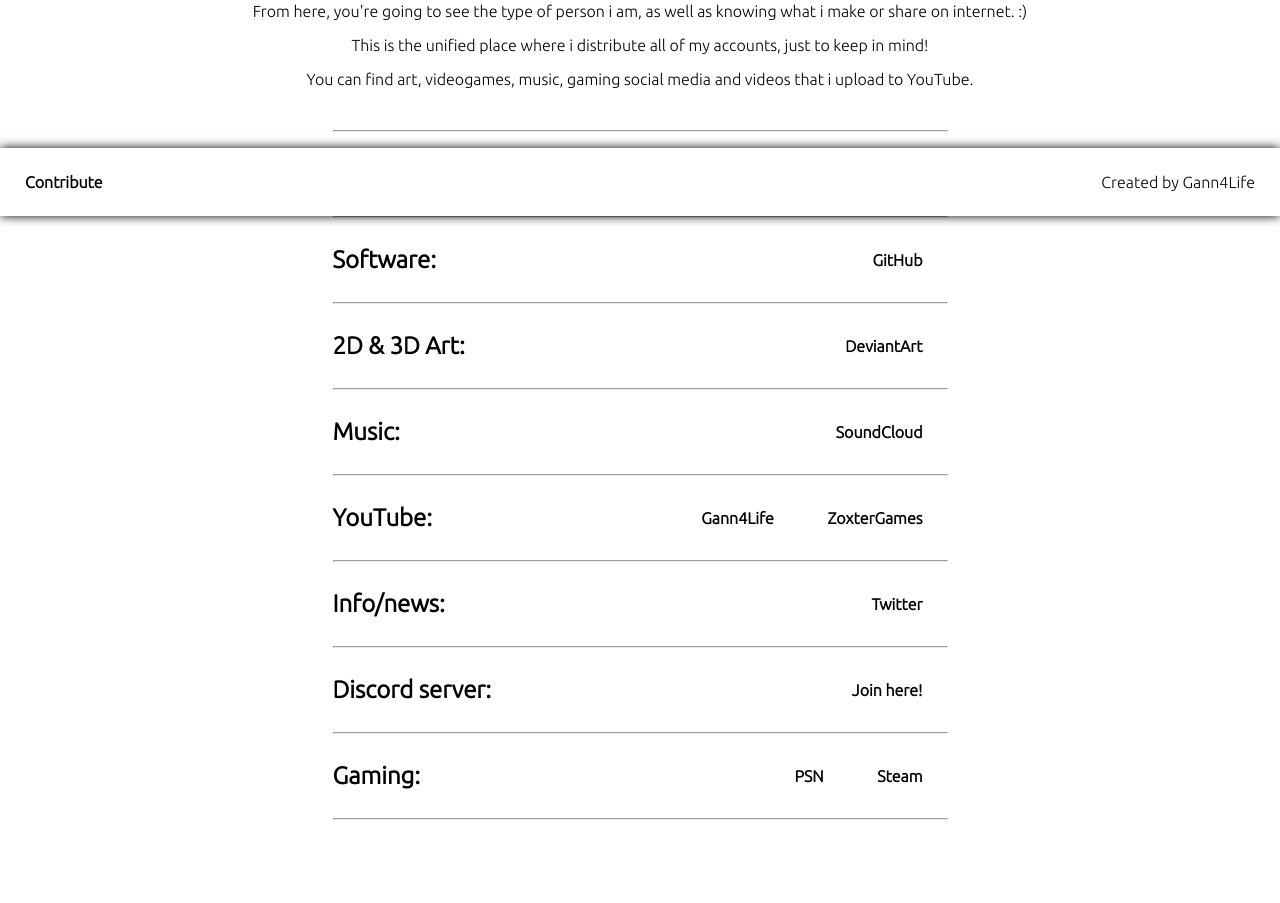
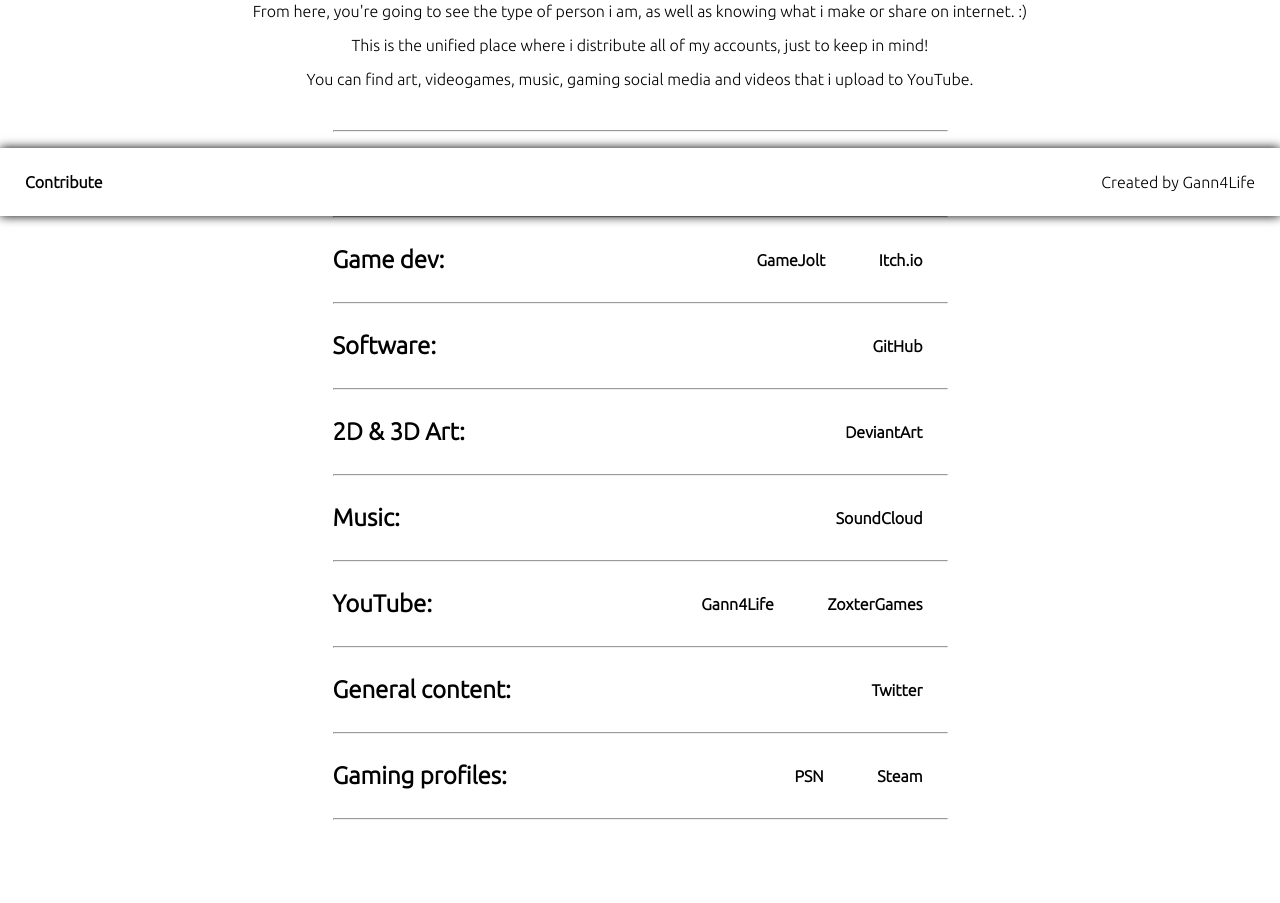
Before and after one commit to Gann4Life/Gann4Web, a PHP site: page /sites/social-media.php in a window 1280 px wide. Shown: the part 584-1487 px from the top of the page. Run offline with PHP 8.4, Linux system fonts and the light colour scheme; some libraries are stand-ins or nearby versions.

Commit message:
Small changes

```diff
--- a/sites/social-media.php
+++ b/sites/social-media.php
@@ -16,6 +16,11 @@
         <p>You can find art, videogames, music, gaming social media and videos that i upload to YouTube.</p>
         <br>
         <div class="centered" style="margin: 0px 25%;">
+            <hr>
+            <div class="inline">
+                <h2>Discord server:</h2>
+                <a href="https://link-to.net/172700/gann4art" class="nav-button">Join here!</a>
+            </div>
             <hr>
             <div class="inline">
                 <h2>Game dev:</h2>
@@ -49,17 +54,12 @@
             </div>
             <hr>
             <div class="inline">
-                <h2>Info/news:</h2>
+                <h2>General content:</h2>
                 <a href="https://twitter.com/gann4life" class="nav-button">Twitter</a>
             </div>
             <hr>
             <div class="inline">
-                <h2>Discord server:</h2>
-                <a href="https://discord.gg/8USgTyxkKZ" class="nav-button">Join here!</a>
-            </div>
-            <hr>
-            <div class="inline">
-                <h2>Gaming:</h2>
+                <h2>Gaming profiles:</h2>
                 <section>
                     <a href="https://psnprofiles.com/Gann4Life" class="nav-button">PSN</a>
                     <a href="https://steamcommunity.com/id/Gann4Life/" class="nav-button">Steam</a>
```
Also changed, not shown: sites/thirdym.php (+9 -2 lines).
